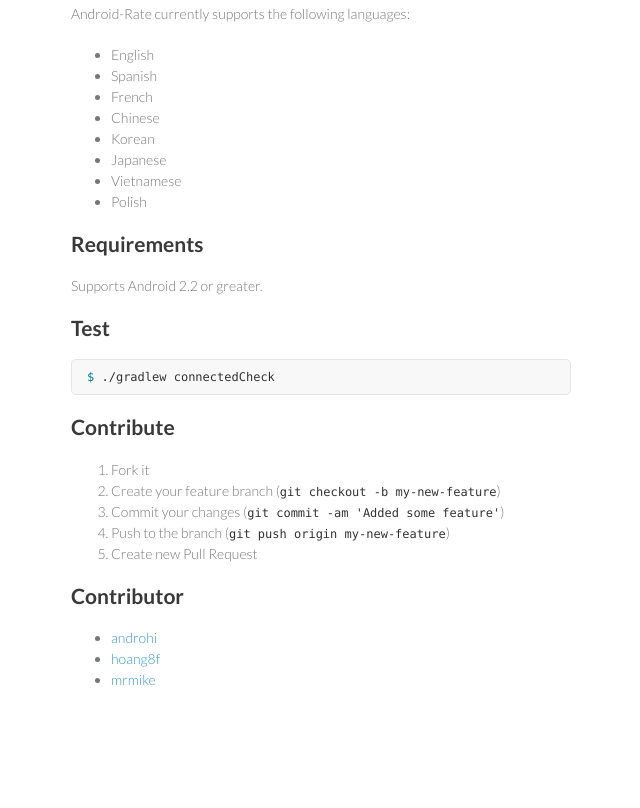
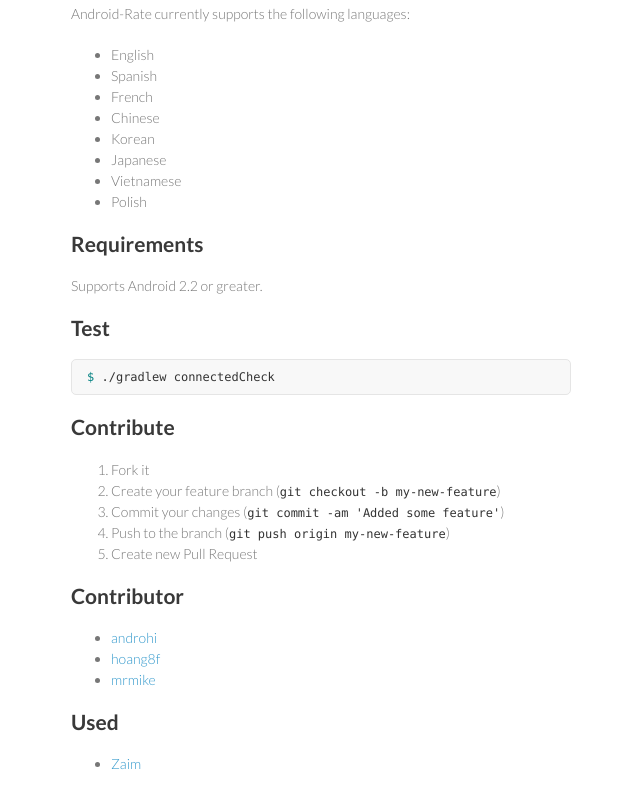
Before and after one commit to hotchemi/Android-Rate, a plain HTML site: page index.html in a window 1280 px wide. Shown: the part 2902-3710 px from the top of the page, without its empty margins (499-1139 px from the left). Before the commit the page ends 3662 px from the top, so only its background shows below. Drawn offline with Linux system fonts and the light colour scheme.

```diff
--- a/index.html
+++ b/index.html
@@ -172,6 +172,11 @@
 <li><a href="https://github.com/androhi">androhi</a></li>
 <li><a href="https://github.com/hoang8f">hoang8f</a></li>
 <li><a href="https://github.com/mrmike">mrmike</a></li>
+</ul><h2>
+<a name="used" class="anchor" href="#used"><span class="octicon octicon-link"></span></a>Used</h2>
+
+<ul>
+<li><a href="https://play.google.com/store/apps/details?id=net.zaim.android">Zaim</a></li>
 </ul>
       </section>
       <footer>
```
Also changed, not shown: params.json (+1 -1 lines).
